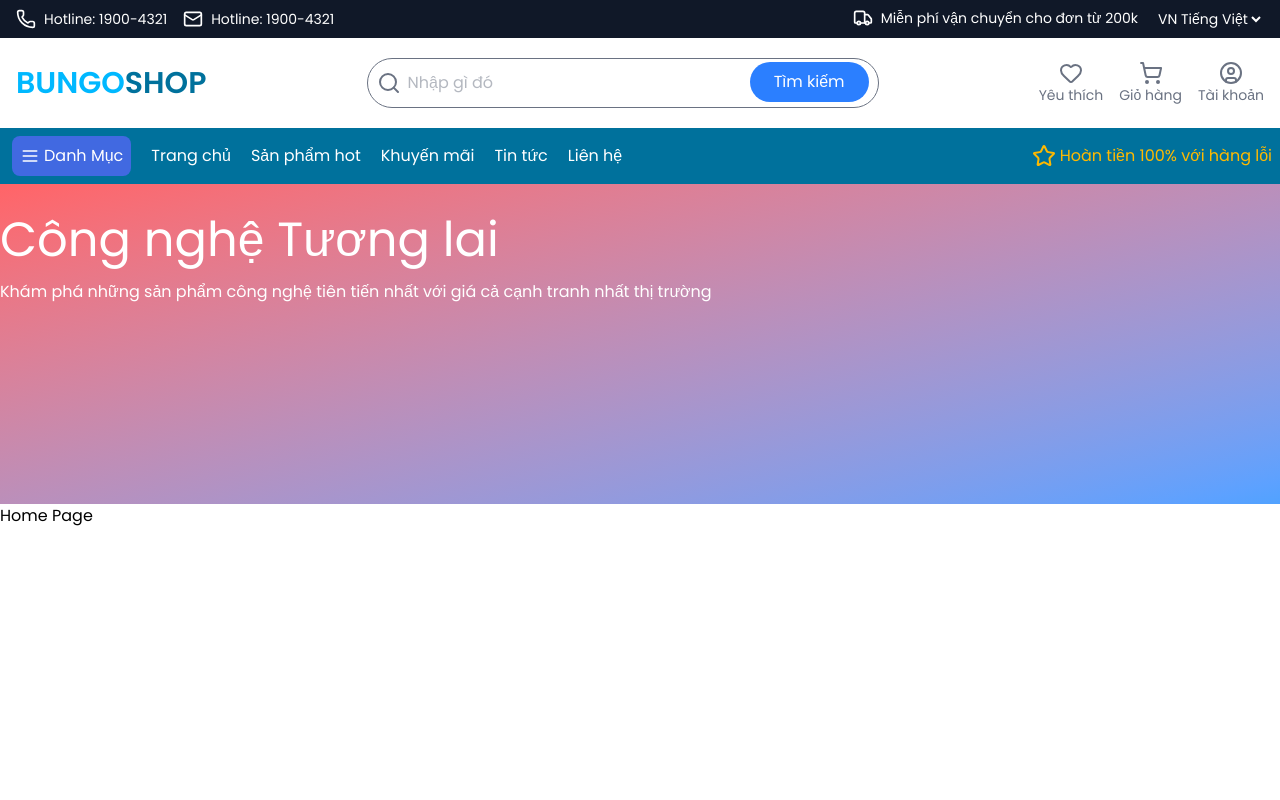
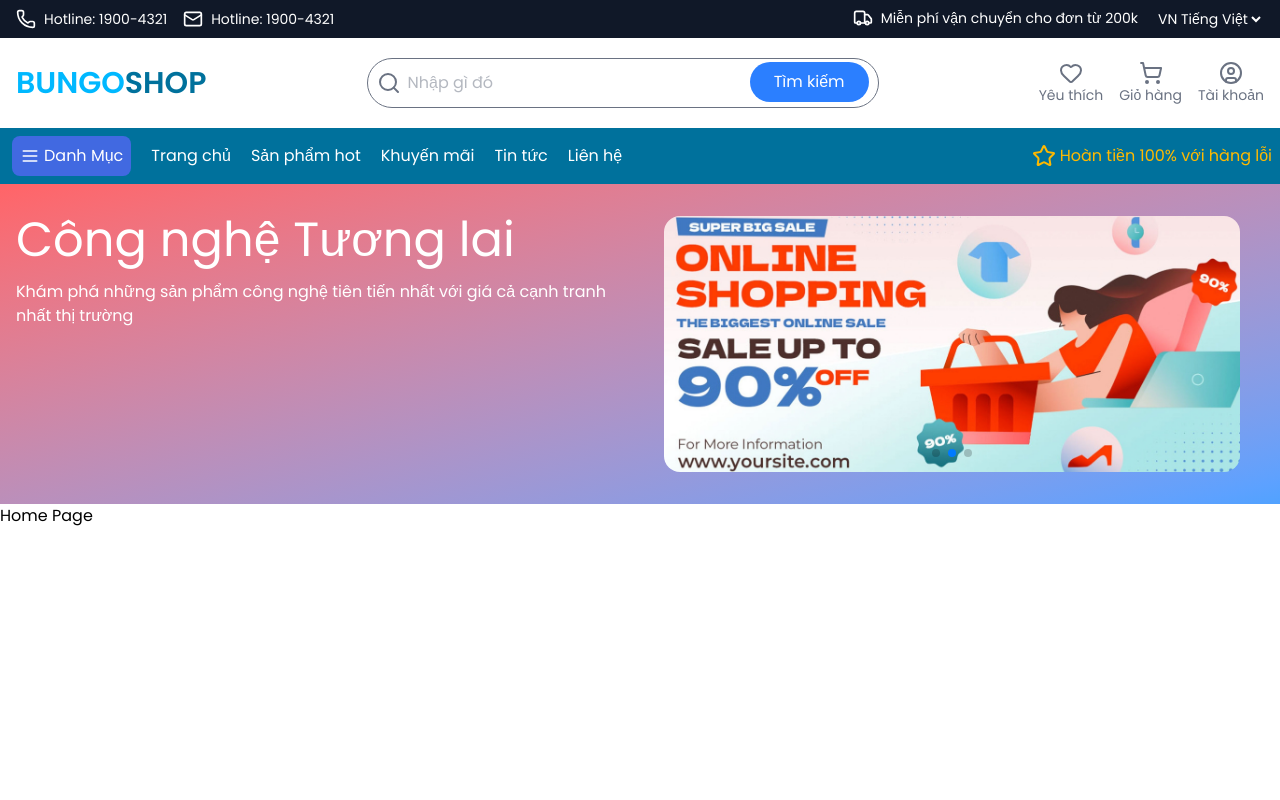
Before and after one commit to lehcun/bungoshop, a Next.js app: page / in a window 1280 px wide. Shown: the top 800 px of the page. Built offline with nearby package versions, Linux system fonts and the light colour scheme.

Commit message:
Refactor BannerSlider styling

```diff
--- a/src/components/Banner.tsx
+++ b/src/components/Banner.tsx
@@ -9,7 +9,8 @@ import Image from 'next/image';
 export default function BannerSlider() {
   return (
     <div className="bg-linear-to-br from-red-400 to-blue-400">
-      <div className="mx-auto flex max-w-7xl gap-64 py-8 text-white">
+      <div className="mx-4">
+        <div className="mx-auto grid max-w-7xl grid-cols-1 space-y-8 py-8 text-white lg:grid-cols-2">
           <div className="flex flex-col gap-4">
             <h1 className="text-5xl">Công nghệ Tương lai</h1>
             <p>
@@ -23,7 +24,7 @@ export default function BannerSlider() {
             pagination={{ clickable: true }}
             navigation
             loop
-          className="h-64 max-w-lg rounded-2xl"
+            className="h-64 w-xl rounded-2xl"
           >
             <SwiperSlide>
               <Image
@@ -52,5 +53,6 @@ export default function BannerSlider() {
           </Swiper>
         </div>
       </div>
+    </div>
   );
 }
```
Lines whose indentation alone changed are shown as unchanged.
